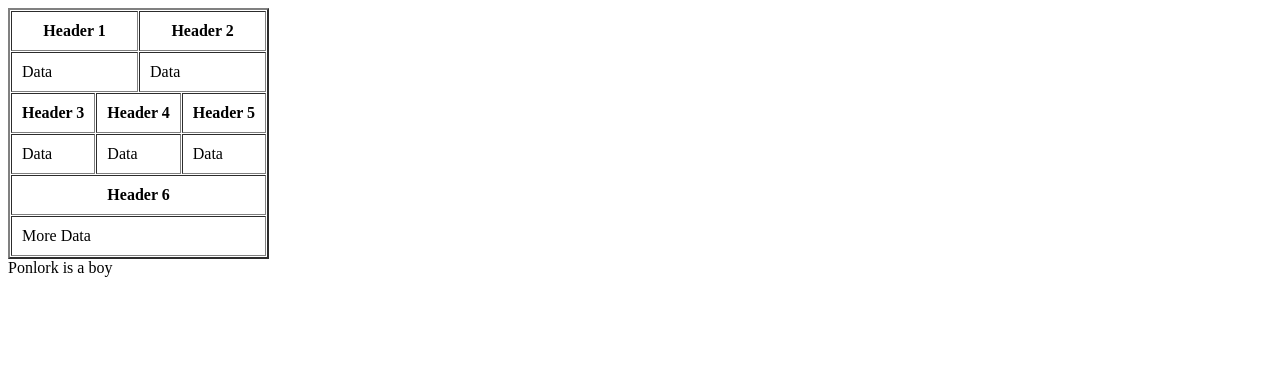
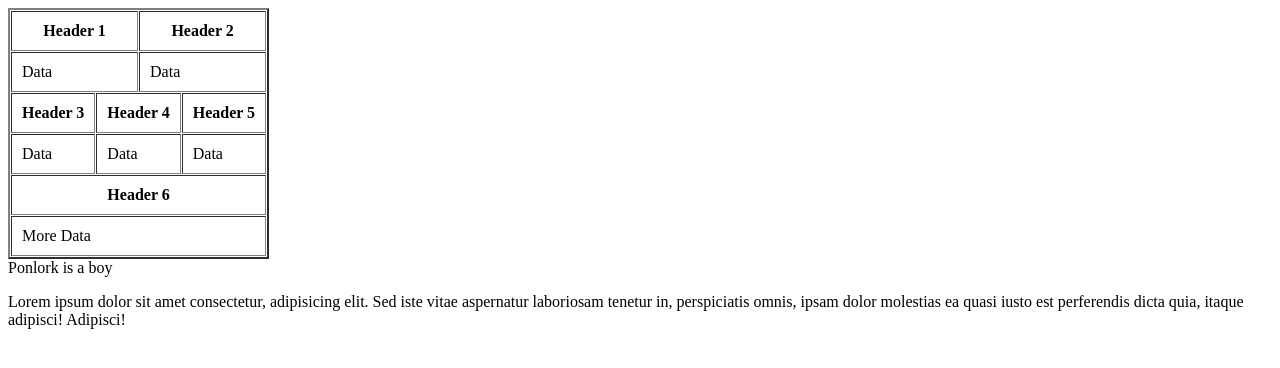
Before and after one commit to ppnav149-dot/ISPC-Web, a plain HTML site: page index.html in a window 1280 px wide. Drawn offline with Linux system fonts and the light colour scheme.

Commit message:
update description1

```diff
--- a/index.html
+++ b/index.html
@@ -33,5 +33,11 @@
       </tr>
     </table>
     <ph>Ponlork is a boy</ph>
+    <p>
+      Lorem ipsum dolor sit amet consectetur, adipisicing elit. Sed iste vitae
+      aspernatur laboriosam tenetur in, perspiciatis omnis, ipsam dolor
+      molestias ea quasi iusto est perferendis dicta quia, itaque adipisci!
+      Adipisci!
+    </p>
   </body>
 </html>
```
Also changed, not shown: index1.html (added, +15 -0 lines).
